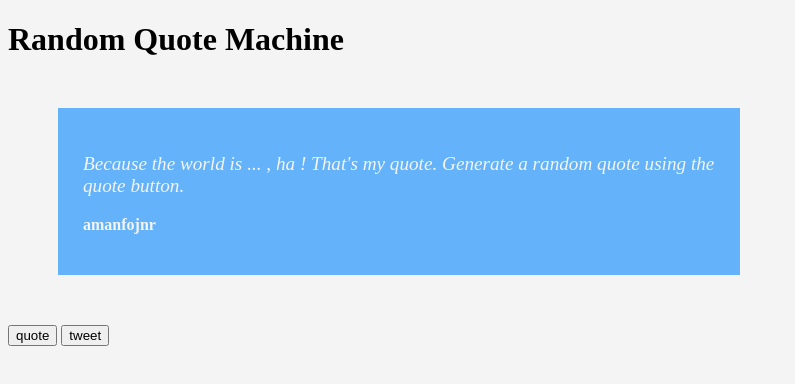
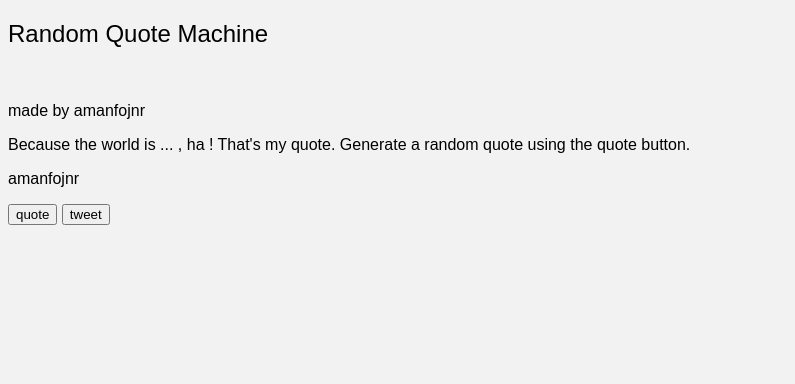
Before and after one commit to amanfojnr/quote-machine, a plain HTML site: page index.html in a window 1280 px wide. Shown: the whole page, without its empty margins (0-795 px from the left). Drawn offline with nearby package versions, Linux system fonts and the light colour scheme.

Commit message:
improved html semantic layout

```diff
--- a/css/main.css
+++ b/css/main.css
@@ -1,22 +1,26 @@
-/* adhoc css code */
 
 body {
-  background-color: #f4f4f4;
+  background-color: #f2f2f2;
+  font-family: "Montserrat", sans-serif;
+  font-weight: 300;
 }
 
-.quote-box {
-  background-color: #64b2fa;
-  color: #f4f4f4;
-  max-width: 50%;
-  margin: 50px;
-  padding: 25px;
+h1 {
+  font-weight: 300;
 }
 
-#quote {
-  font-size: 1.2em;
-  font-style: oblique;
+.btn {
+  font-weight: 300;
 }
 
-#author {
-  font-weight: bolder;
+
+/* for mobile */
+@media query {
+
 }
+
+
+/* for desktop and tablets */
+@media query {
+
+}
--- a/index.html
+++ b/index.html
@@ -4,13 +4,19 @@
 <head>
   <meta charset="utf-8">
   <title>amanfojnr quote-machine</title>
-  <!-- load bootstrap.css -->
   <link rel="stylesheet" href="css/main.css">
 </head>
 
 <body>
+  <!-- displays info about the machine -->
+  <aside class="machine-head">
     <h1>Random Quote Machine</h1>
+    <img src="" alt="">
+    <p>made by amanfojnr</p>
+  </aside>
 
+  <!-- space of quotes and stuff -->
+  <section class="machine-box">
     <section class="quote-box">
       <p id="quote">Because the world is ... , ha !
          That's my quote. Generate a random quote using
@@ -18,9 +24,11 @@
       <p id="author">amanfojnr</p>
     </section>
 
-  <button type="button" id="generate">quote</button>
+    <button class="btn" type="button" id="generate">quote</button>
     <a id="tweet"  target="_blank">
-    <button type="button" id="tweet">tweet</button></a>
+      <button class="btn" type="button" id="tweet">tweet</button></a>
+
+  </section>
 
 
 
```
Lines whose indentation alone changed are shown as unchanged.
